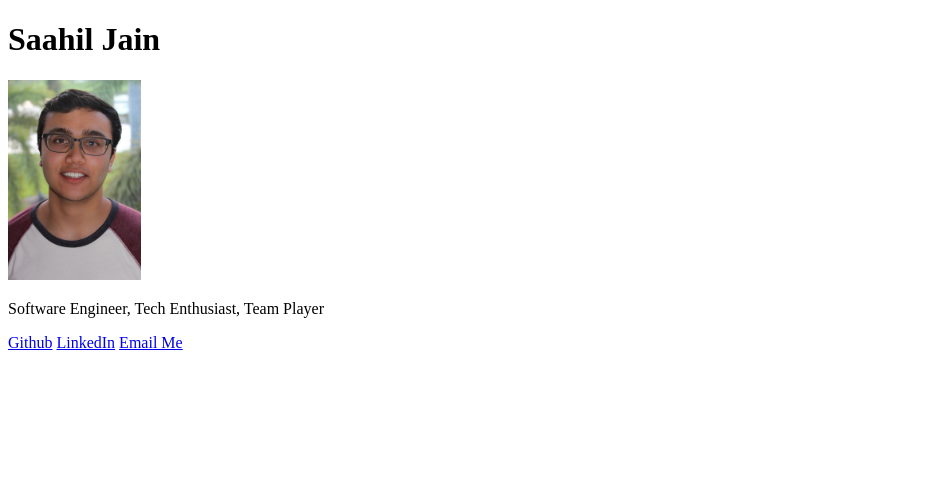
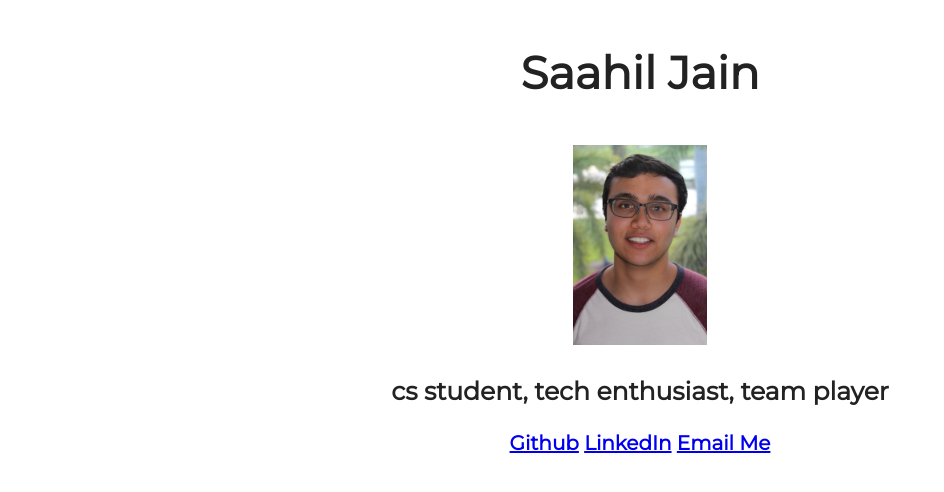
Before and after one commit to saahil9jain/saahil9jain.github.io, a plain HTML site: page index.html in a window 1280 px wide. Shown: the whole page, without its empty margins (0-944 px from the left). Drawn offline with Linux system fonts and the light colour scheme.

Commit message:
Added elementary css

```diff
--- a/index.html
+++ b/index.html
@@ -2,14 +2,18 @@
 <html>
 	<head>
 	    <title>Saahil Jain</title>
+	    <link href='https://fonts.googleapis.com/css?family=Montserrat|Raleway' rel='stylesheet' type='text/css'>
+	    <link rel="stylesheet" type="text/css" href="./css/style.css">
 	</head>
 	<body>
-			<h1>Saahil Jain</h1>
-		    <p><img src="./images/saahil.jpg" height="200" align: "right"></p>
-		    <p>Software Engineer, Tech Enthusiast, Team Player</p>
+			<p class="name">Saahil Jain</p>
+		    <p class="saahil_image"><img src="./images/saahil.jpg" height="200" align: "right"></p>
+		    <p>cs student, tech enthusiast, team player</p>
 
-			<a href="http://github.com/saahil9jain">Github</a>
-			<a href="https://www.linkedin.com/in/saahil-jain-ba7a1aa3">LinkedIn</a>
-			<a href="mailto:sj2675@columbia.edu">Email Me</a>
+			<p class="links">
+				<a href="http://github.com/saahil9jain">Github</a>
+				<a href="https://www.linkedin.com/in/saahil-jain-ba7a1aa3">LinkedIn</a>
+				<a href="mailto:sj2675@columbia.edu">Email Me</a>
+			</p>
 	</body>
 </html>
```
